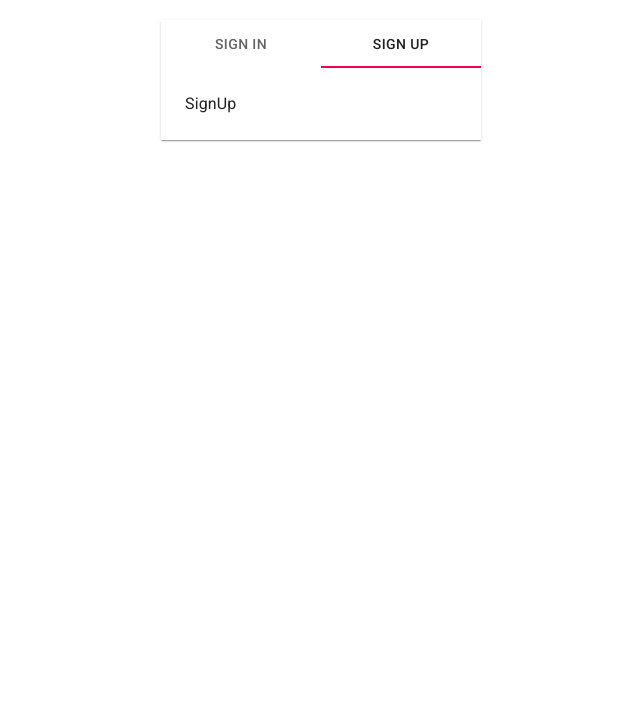
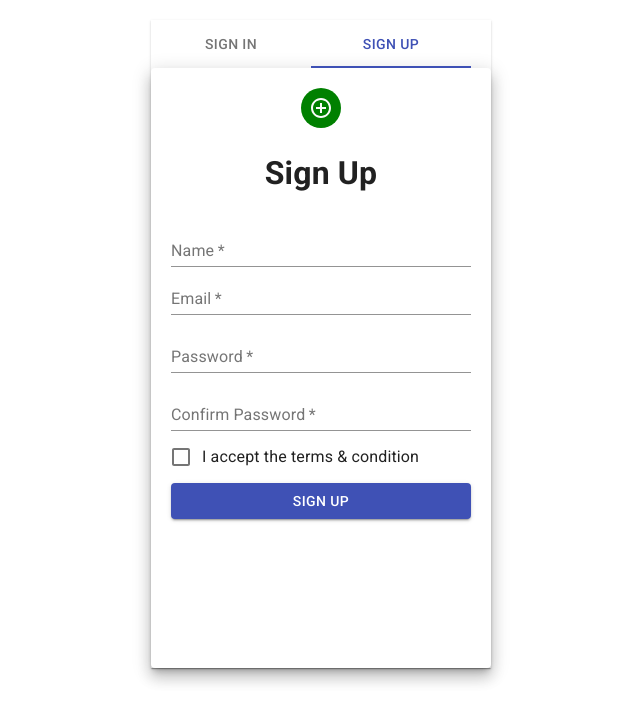
Before and after one commit to ikbalrazu/SocketIO, a React (Create React App) app in the folder Frontend/: page / in a window 1280 px wide. Both pictures are taken after a click on the tab "SIGN UP". Shown: the top 722 px of the page, without its empty margins (319-959 px from the left). Built offline with nearby package versions, Linux system fonts and the light colour scheme.

Commit message:
sign up ui completed

```diff
--- a/Frontend/src/containers/SignInOutContainer.js
+++ b/Frontend/src/containers/SignInOutContainer.js
@@ -7,14 +7,14 @@ import Login from '../pages/Login';
 import SignUp from '../pages/SignUp';
 
 const SignInOutContainer = () => {
-  const [value, setValue] = React.useState(2);
+  const [value, setValue] = React.useState(0);
 
   const handleChange = (event, newValue) => {
     setValue(newValue);
   };
 
   const paperStyle = {
-    width:320,
+    width:340,
     margin:"20px auto"
   }
 
@@ -30,7 +30,7 @@ const SignInOutContainer = () => {
         {...other}
       >
         {value === index && (
-          <Box sx={{ p: 3 }}>
+          <Box>
             <Typography>{children}</Typography>
           </Box>
         )}
@@ -42,6 +42,8 @@ const SignInOutContainer = () => {
       <Paper square style={paperStyle}>
       <Tabs
       value={value}
+      indicatorColor="primary"
+      textColor='primary'
       onChange={handleChange}
       aria-label="disabled tabs example"
       >
--- a/Frontend/src/pages/Login.js
+++ b/Frontend/src/pages/Login.js
@@ -8,8 +8,8 @@ const Login = () => {
     const paperStyle= {
         padding:20,
         height: '70vh',
-        width: 280,
-        margin: '20px auto'
+        width: 300,
+        margin: '0 auto'
     }
   return (
     <Grid>
--- a/Frontend/src/pages/SignUp.js
+++ b/Frontend/src/pages/SignUp.js
@@ -1,10 +1,54 @@
 
 import React from 'react';
 import { Grid, Paper, Avatar, Link, TextField, FormGroup, FormControlLabel, Checkbox, Button, Typography } from '@material-ui/core';
+import {AddCircleOutline} from '@material-ui/icons';
 
 const SignUp = () => {
+
+    const paperStyle= {
+        padding:20,
+        height: '70vh',
+        width: 300,
+        margin: '0 auto'
+    }
   return (
-    <div>SignUp</div>
+    <Grid>
+        <Paper elevation={10} style={paperStyle}>
+            <Grid align="center">
+            <Avatar style={{backgroundColor:"green"}}>
+            <AddCircleOutline/>
+            </Avatar>
+            <h1>Sign Up</h1>
+            </Grid>
+            <Grid>
+            <TextField label="Name" fullWidth required/>
+            <TextField label="Email" fullWidth required/>
+            <TextField label="Password" type='password' fullWidth required style={{marginTop:"10px"}}/>
+            <TextField label="Confirm Password" type='password' fullWidth required style={{marginTop:"10px"}}/>
+            <FormGroup style={{marginTop:"5px",marginBottom:"5px"}}>
+            <FormControlLabel
+            control={
+            <Checkbox
+            name="checkedBox"
+            color="primary"
+            />
+            } label="I accept the terms & condition" />
+            </FormGroup>
+            <Button variant="contained" color="primary" fullWidth style={{marginBottom:"15px"}}>Sign Up</Button>
+            {/* <Typography>
+                <Link href="#">
+                    Forgot Password ?
+                </Link>
+            </Typography>
+            <Typography>
+                <Link href="#">
+                    Do you have an account ?
+                </Link>
+            </Typography> */}
+            </Grid>
+
+        </Paper>
+    </Grid>
   )
 }
 
```
